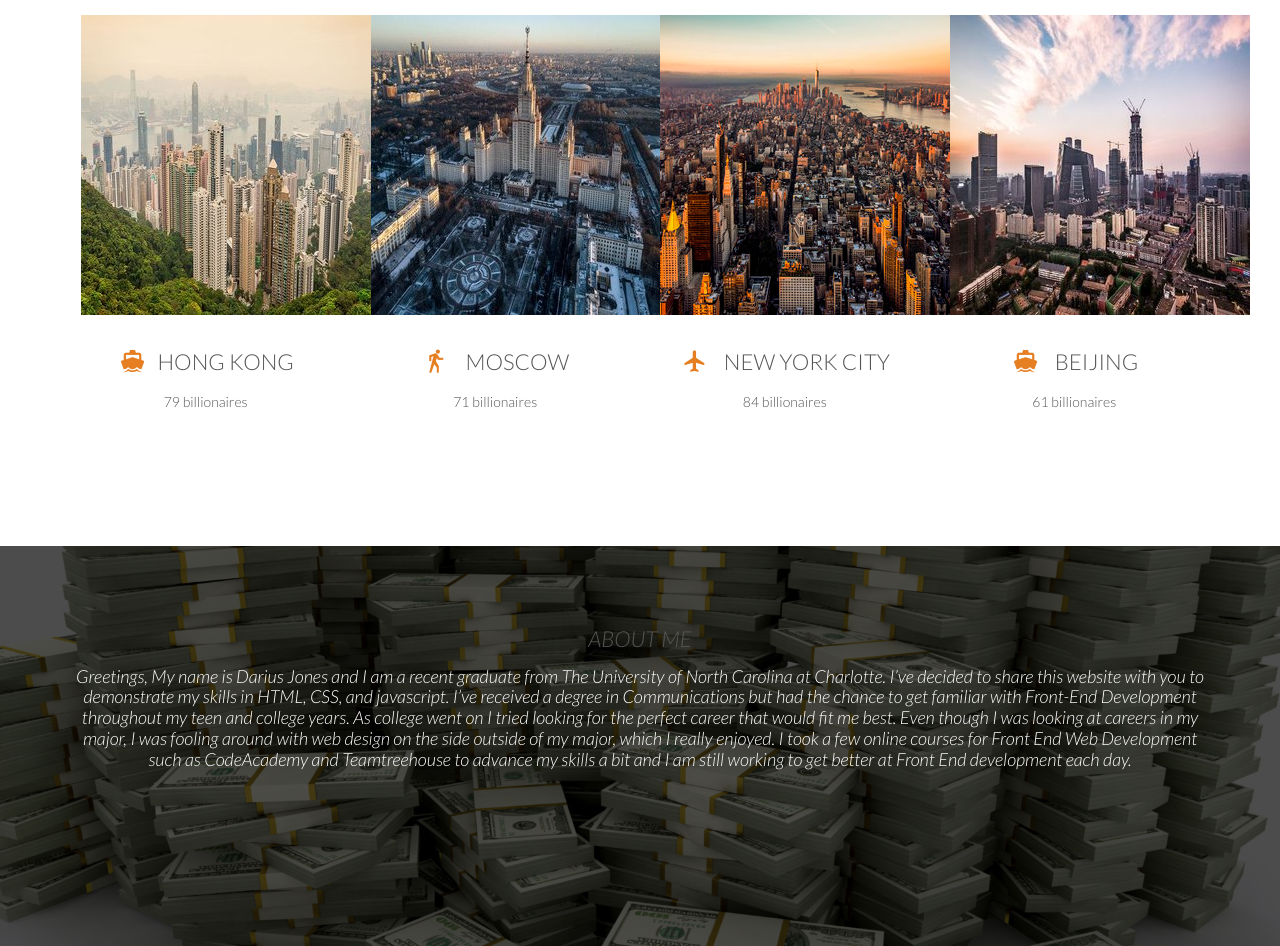
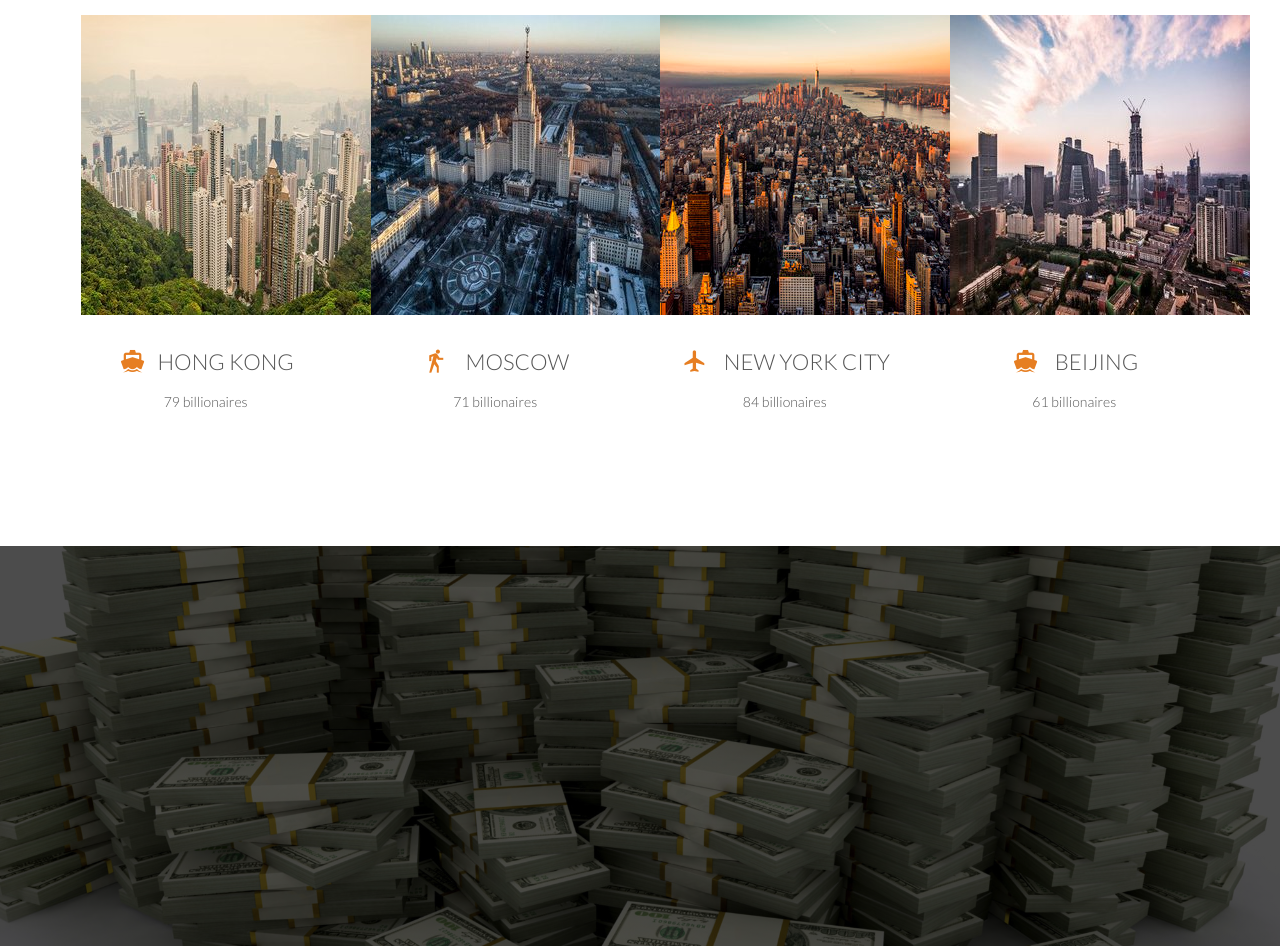
Before and after one commit to joneskoolin/dariussamplejones, a plain HTML site: page index.html in a window 1280 px wide. Shown: the part 2727-3673 px from the top of the page. Drawn offline with nearby package versions, Linux system fonts and the light colour scheme; files that its build step writes are made by us from their sources.

Commit message:
Update index.html

```diff
--- a/index.html
+++ b/index.html
@@ -278,11 +278,10 @@ $(document).ready(function(){
 
             <section class="section-quotes js--section-features" id="features">
                     <div class="row">
-                        <H3><em>About Me</em></H3>
 
 
 
-                        <p style="color:white;"> <em>Greetings, My name is Darius Jones and I am a recent graduate from The University of North Carolina at Charlotte. I’ve decided to share this website with you to demonstrate my skills in HTML, CSS, and javascript. I’ve received a degree in Communications but had the chance to get familiar with Front-End Development throughout my teen and college years. As college went on I tried looking for the perfect career that would fit me best. Even though I was looking at careers in my major, I was fooling around with web design on the side outside of my major, which I really enjoyed. I took a few online courses for Front End Web Development such as CodeAcademy and Teamtreehouse to advance my skills a bit and I am still working to get better at Front End development each day.</em></p>
+
 
 
 
```
